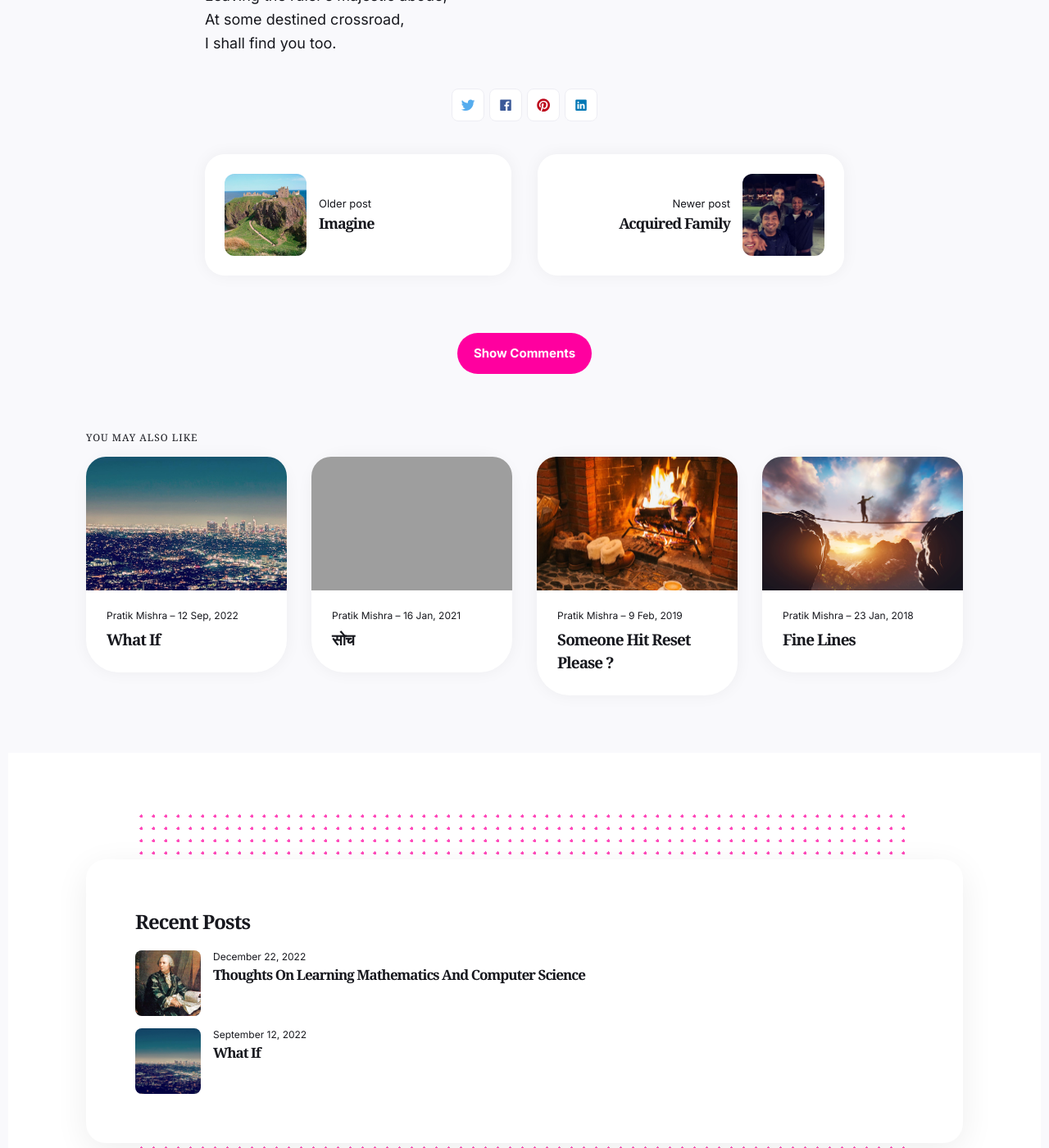
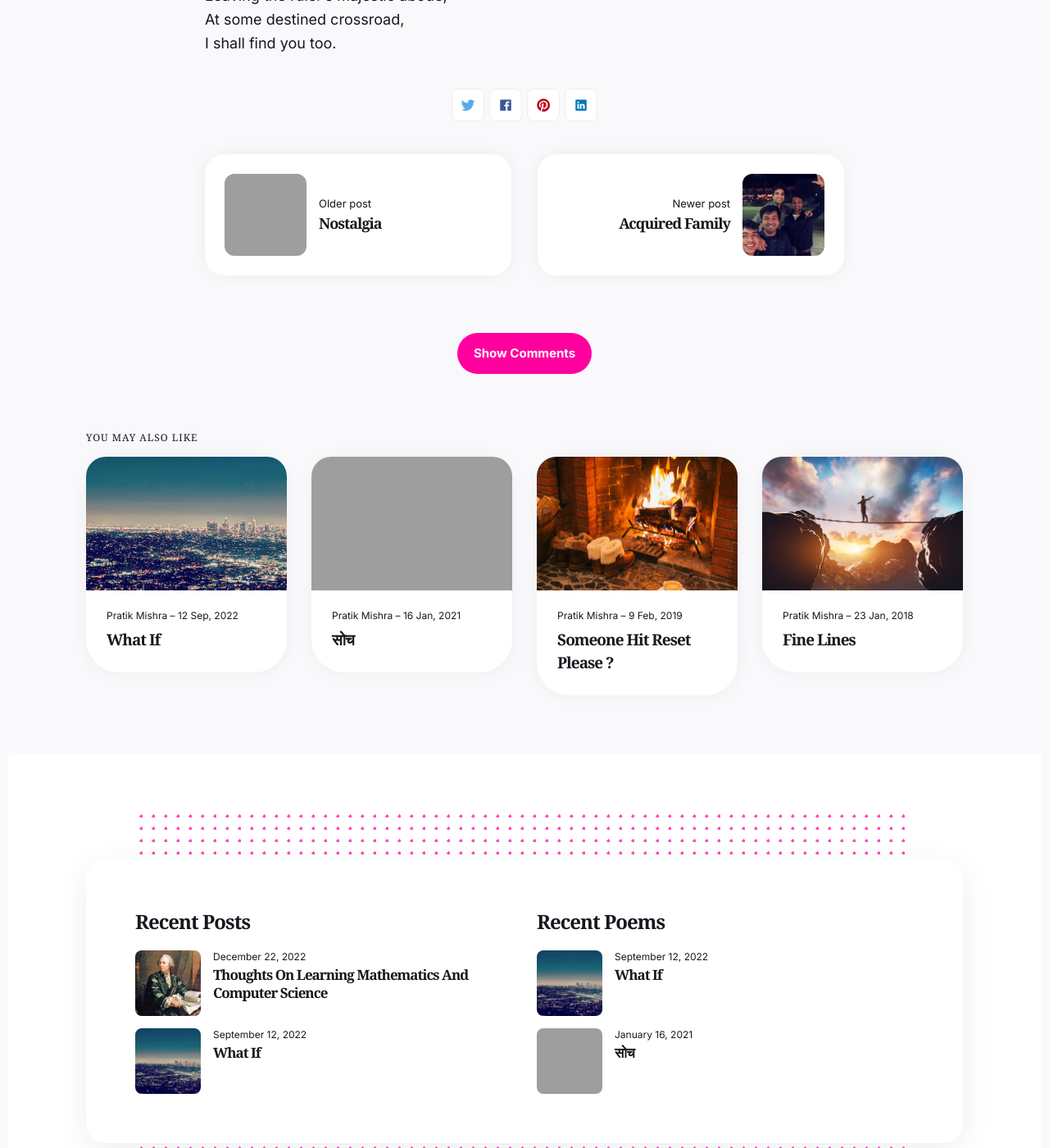
Before and after one commit to pratik1105/pratik1105.github.io, a Jekyll site: the page built from _posts/2017-08-03-Journey.md, in a window 1280 px wide and 1400 px high, scrolled down 1284 px. Shown: the whole window at 82% size. Built offline with Jekyll 4.4.1, drawn with Linux system fonts in a browser that asks for light colours; grey boxes are pictures that could not be loaded.

Commit message:
Add recent poems section in footer to replace the empty space. Pretty much a hack at this point until I think of something better to put there

```diff
--- a/_posts/2017-07-28-Imagine.md
+++ b/_includes/footer-widgets/widget-recent-poems.html
@@ -1,35 +1,31 @@
----
-layout: post
-title: Imagine
-description: Let it run wild!
-date: 2017-07-28 18:05:55 +0300
-image: '/images/island.jpeg'
-tags: [poems]
----
-
-Close those
-Tearful and Fearful and Fierce and Innocent eyes.
-Let go of thoughts
-maddening and saddening and foolish and wise.
-
-Now Imagine !
-
-Imagine we are on an island with a rocky shore.
-Fate leads us to a deserted castle's door.
-We decide to spend the night as the rain starts to pour.
-There's lightning and thunder from the hammer of Thor.
-
-It's cold inside and shivering we stood,
-There's a fireplace with some unburnt wood.
-The warmth draws out memories from under the hood,
-memories of words and actions which we misunderstood.
-
-We are both tired and yet we are both wide awake.
-No words are uttered for that would be a mistake.
-Suddenly all our disappointments seem undisputedly fake,
-apparently causing heartbreak for its own sake.
-
-Howlings from wolves breach the silence of the night,
-Music plays from raindrop's and window's fight.
-We lay down and watch the moon shower its light,
-and realize just how finite we are in a world, Infinite.
+<div class="col col-4 col-d-6 col-t-12">
+  <div class="widget widget-recent">
+    <div class="widget__head">
+      <h3 class="widget__title">Recent Poems</h3>
+    </div>
+    {% for post in site.tags.poems limit:2 %}
+    <div class="recent-posts">
+      {% if post.image %}
+      <a class="recent-posts__image" href="{{ post.url }}">
+        {% if post.image and post.video_embed %}
+        <div class="video-icon">
+          <div class="circle pulse"></div>
+          <svg xmlns="http://www.w3.org/2000/svg" viewBox="0 0 100 100">
+            <polygon points="40,30 65,50 40,70"></polygon>
+          </svg>
+        </div>
+        {% endif %}
+        <img class="lazy" data-src="{{site.baseurl}}{{post.image}}" alt="{{ post.title }}">
+      </a>
+      {% else %}
+      {% endif %}
+      <div class="recent-posts__content">
+        <div class="recent-posts__date">
+          <time datetime="{{ post.date | date_to_xmlschema }}">{{post.date | date: "%B %-d, %Y"}}</time>
+        </div>
+        <h4 class="recent-posts__title"><a href="{{ post.url }}">{{ post.title }}</a></h4>
+      </div>
+    </div>
+    {% endfor %}
+  </div>
+</div>
--- a/_includes/footer.html
+++ b/_includes/footer.html
@@ -7,6 +7,7 @@
           <div class="footer__head">
             <div class="row">
               {% include footer-widgets/widget-recent-posts.html %}
+              {% include footer-widgets/widget-recent-poems.html %}
               {% include footer-widgets/widget-gallery.html %}
               {% include footer-widgets/widget-subscribe.html %}
             </div>
```
